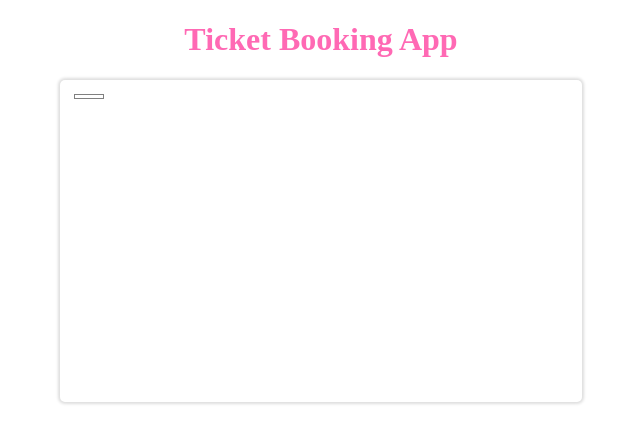
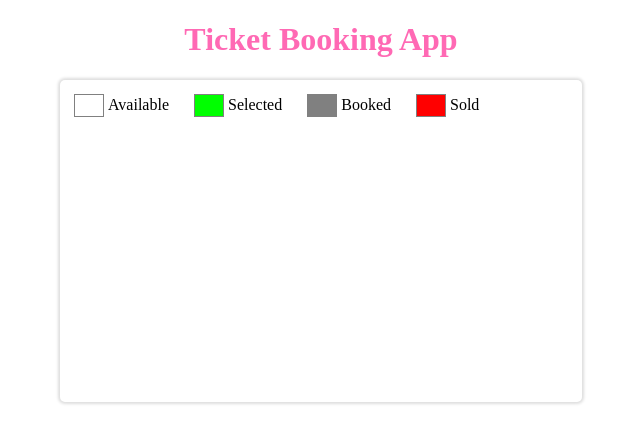
Before and after one commit to rkpust/Ticket-Booking-App, a plain HTML site: page TicketBookingApp.html in a window 1280 px wide. Shown: the whole page, without its empty margins (319-959 px from the left). Drawn offline with nearby package versions, Linux system fonts and the light colour scheme.

Commit message:
added seat state and change createApp() method style

```diff
--- a/TicketBookingApp.html
+++ b/TicketBookingApp.html
@@ -13,9 +13,12 @@
         <div class="ticket-app">
             <div class="ticket-app__top">
                 <div class="seat-states">
-                    <div class="seat-state">
-                        <div class="seat-state__color"></div>
-                        <div class="seat-state__text"></div>
+                    <div class="seat-state" v-for="(value, key) in seatStates">
+                        <div
+                        class="seat-state__color"
+                        :style="{backgroundColor: value.color}"
+                        ></div>
+                        <div class="seat-state__text">{{ value.text }}</div>
                     </div>
                 </div>
             </div>
--- a/app.js
+++ b/app.js
@@ -1,22 +1,23 @@
-var app = Vue.createApp({
+const { createApp } = Vue
+createApp({
     data() {
         return {
             seatStates: {
-                sold: {
-                    text: "Sold",
-                    color: "#ff0000"
-                },
                 available: {
                     text: "Available",
-                    color:#fff
+                    color: "#fff"
+                },
+                selected: {
+                    text: "Selected",
+                    color: "#00ff00"
                 },
                 booked: {
                     text: "Booked",
                     color: "gray"
                 },
-                selected: {
-                    text: "Selected",
-                    color: "#00ff00"
+                sold: {
+                    text: "Sold",
+                    color: "#ff0000"
                 }
             }
         };
@@ -26,6 +27,4 @@ var app = Vue.createApp({
     methods: {},
 
     watch: {}
-});
-
-app.mount('#app');
+}).mount('#app');
```
